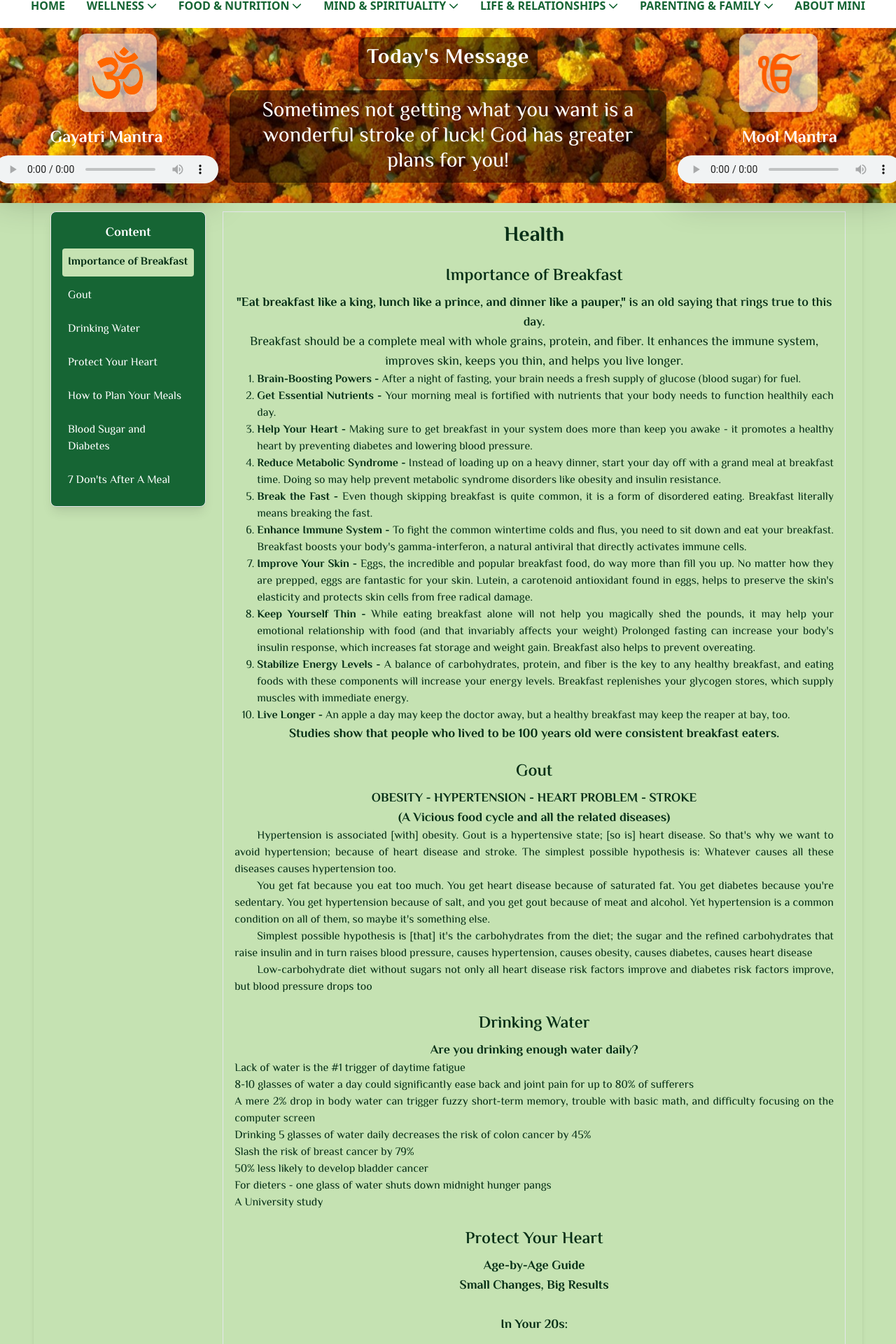
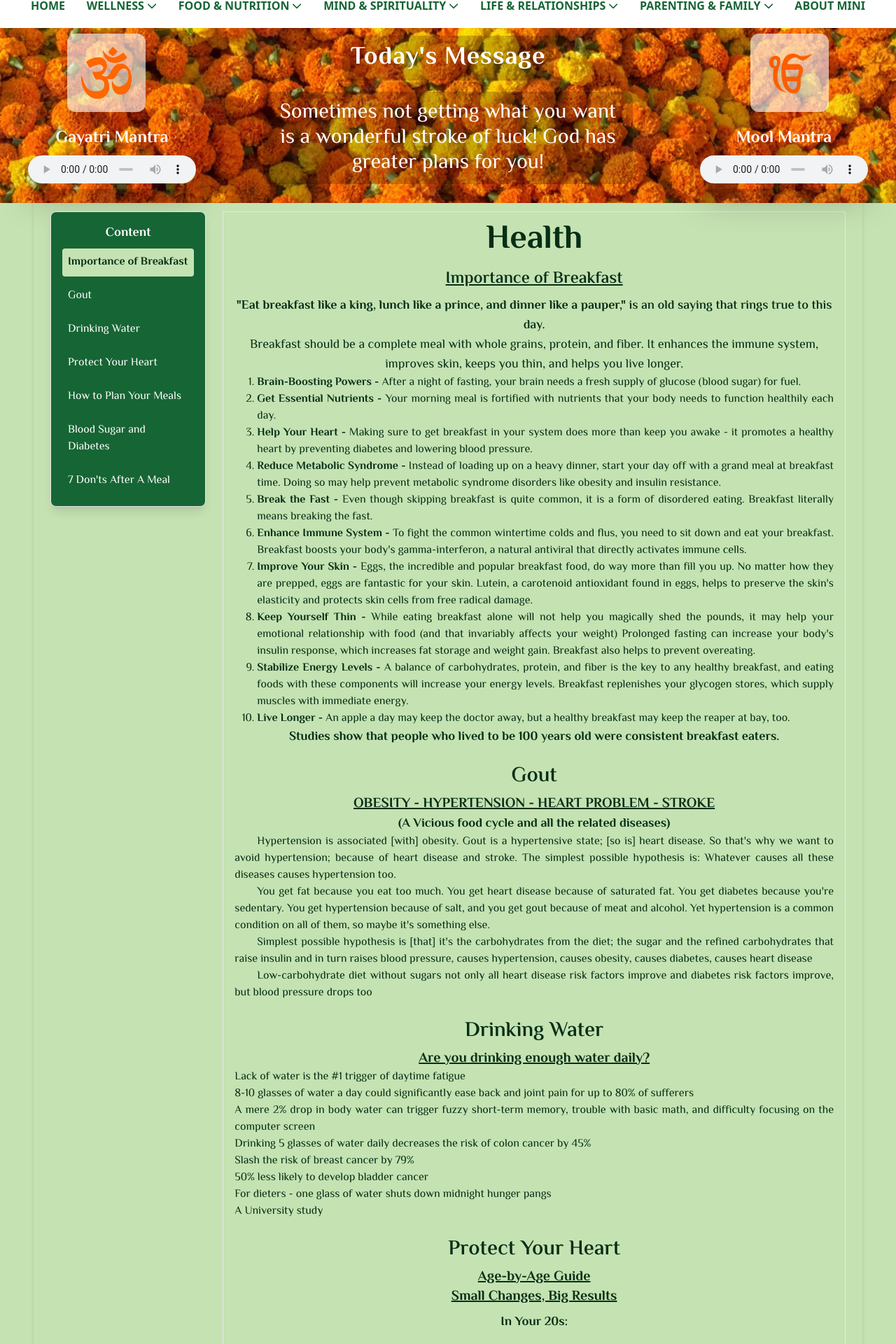
Before and after one commit to pratikdilipshinde/AyurvedicWisdom, a React (Vite) app: page /wellness/health in a window 1280 px wide. Shown: the part 156-2076 px from the top of the page at 70% size. Built offline with nearby package versions, Linux system fonts and the light colour scheme.

Commit message:
Modification Hero & Text Formatting commit - Upload Ayurvedic Wisdom React website

```diff
--- a/src/components/MessageQuote.jsx
+++ b/src/components/MessageQuote.jsx
@@ -4,17 +4,17 @@ import { motion } from 'framer-motion'
 const MessageQuote = () => {
   return (
     <motion.div
-        className="relative z-10 max-w-72 md:max-w-2xl p-6"
+        className="relative z-10 max-w-72 md:max-w-xl p-6"
         initial={{ opacity: 0, y: 30 }}
         animate={{ opacity: 1, y: 0 }}
         transition={{ duration: 1 }}
       >
 
 
-        <h2 className="font-messiri text-xl font-bold tracking-wide md:text-3xl text-white bg-black bg-opacity-50 p-3 rounded-xl w-fit m-auto">
+        <h2 className="font-messiri font-bold tracking-wide text-white bg-black bg-opacity-20 p-3 rounded-xl w-fit m-auto text-base md:text-2xl lg:text-3xl xl:text-4xl">
           Today's Message
         </h2>
-        <h3 className="font-messiri my-4 text-base md:text-3xl text-white bg-black bg-opacity-50 p-3 rounded-xl w-fit">
+        <h3 className="font-messiri my-4 text-white bg-black bg-opacity-20 p-3 rounded-xl w-fit text-base md:text-xl lg:text-2xl xl:text-3xl">
           Sometimes not getting what you want is a wonderful stroke of luck! God has greater plans for you!
         </h3>
 
--- a/src/components/banner.jsx
+++ b/src/components/banner.jsx
@@ -1,14 +1,14 @@
 import React from 'react'
-import gayatriMantra from '../assets/audio/GayatriMantra.mp3'
-import moolMantra from '../assets/audio/MoolMantra.mp3'
+import gayatriMantra from '../assets/audio/GayatriMantra.mp3';
+import moolMantra from '../assets/audio/MoolMantra.mp3';
 
 const Banner = () => {
   return (
-    <section className="relative w-full flex flex-row justify-center items-center gap-4 mt-16 md:gap-[40rem] 2xl:gap-[60%] md:py-2 py-2 md:mt-[-60px]">
+    <section className="relative w-full flex flex-row justify-center items-center mt-16 gap-4 md:gap-80 lg:gap-[55%] 2xl:gap-[60%] md:py-2 py-2 md:mt-[-60px]">
       {/* Gayatri Mantra Section */}
-      <div className="flex flex-col items-center justify-center bg-black bg-opacity-60 md:bg-transparent rounded-xl w-52 h-24 md:w-[30%] md:h-24 shadow-2xl p-2">
-        <h2 className="font-messiri text-white text-2xl font-bold mb-2">Gayatri Mantra</h2>
-        <audio loop controls className="w-44 md:w-80">
+      <div className="flex flex-col items-center justify-center bg-black bg-opacity-60 md:bg-transparent rounded-xl w-52 h-24 md:w-56 md:h-24 lg:w-64 lg:h-24 shadow-2xl p-2">
+        <h2 className="font-messiri text-white text-base md:text-lg lg:text-xl xl:text-2xl font-bold mb-2">Gayatri Mantra</h2>
+        <audio loop controls className="w-full">
           <source src={gayatriMantra} type="audio/mpeg" />
           {/* Fallback text for browsers that don't support the audio element */}
           Your browser does not support the audio element.
@@ -16,9 +16,9 @@ const Banner = () => {
       </div>
 
       {/* Mool Mantra Section */}
-      <div className="flex flex-col items-center justify-center bg-black bg-opacity-60 md:bg-transparent rounded-xl w-52 h-24 md:w-[30%] md:h-24 shadow-2xl p-2">
-        <h2 className="font-messiri text-white text-2xl font-bold mb-2">Mool Mantra</h2>
-        <audio loop controls className="w-44 md:w-80">
+      <div className="flex flex-col items-center justify-center bg-black bg-opacity-60 md:bg-transparent rounded-xl w-52 h-24 md:w-56 md:h-24 lg:w-64 lg:h-24 shadow-2xl p-2">
+        <h2 className="font-messiri text-white text-base md:text-lg lg:text-xl xl:text-2xl font-bold mb-2">Mool Mantra</h2>
+        <audio loop controls className="w-full">
           <source src={moolMantra} type="audio/mpeg" />
           {/* Fallback text for browsers that don't support the audio element */}
           Your browser does not support the audio element.
--- a/src/pages/Wellness/Health.jsx
+++ b/src/pages/Wellness/Health.jsx
@@ -47,11 +47,11 @@ const Health = () => {
 
         {/* Right Content Section */}
         <div className="w-4/5 h-fit overflow-y-auto p-4 border text-green-950">
-          <h1 className="text-3xl font-bold text-center">Health</h1>
+          <h1 className="text-5xl font-bold text-center">Health</h1>
 
           {/* Sections with Smooth Scrolling */}
-          <Element name="Importance of Breakfast" id="Importance of Breakfast" className="mt-4">
-            <h3 className="text-2xl font-semibold py-2 text-center">Importance of Breakfast</h3>
+          <Element name="Importance of Breakfast" id="Importance of Breakfast" className="mt-2">
+            <h3 className="text-2xl font-semibold py-2 text-center underline">Importance of Breakfast</h3>
             <h4 className="text-center text-lg font-semibold">
               <b>"Eat breakfast like a king, lunch like a prince, and dinner like a pauper,"</b> is an old saying that rings true to this day.
             </h4>
@@ -76,10 +76,11 @@ const Health = () => {
           </Element>
 
           <Element name="Gout" id="Gout" className="mt-4">
-            <h3 className="text-2xl font-semibold py-2 text-center">Gout</h3>
+            <h3 className="text-3xl font-semibold py-2 text-center">Gout</h3>
+            <h4 className="font-bold text-xl text-center underline">
+              OBESITY - HYPERTENSION - HEART PROBLEM - STROKE
+            </h4>
             <h4 className="font-bold text-lg text-center">
-              OBESITY - HYPERTENSION - HEART PROBLEM - STROKE
-              <br />
               (A Vicious food cycle and all the related diseases)
             </h4>
             <p className="text-green-950 text-justify text-indent-8">
@@ -99,8 +100,8 @@ const Health = () => {
           </Element>
 
           <Element name="Drinking Water" id="Drinking Water" className="mt-4">
-            <h3 className="text-2xl font-semibold py-2 text-center">Drinking Water</h3>
-            <h4 className="font-bold text-lg text-center">Are you drinking enough water daily?</h4>
+            <h3 className="text-3xl font-semibold py-2 text-center">Drinking Water</h3>
+            <h4 className="font-bold text-xl text-center underline">Are you drinking enough water daily?</h4>
             <p className='text-justify'>
               Lack of water is the #1 trigger of daytime fatigue
               <br />
@@ -121,13 +122,14 @@ const Health = () => {
           </Element>
 
           <Element name="Protect Your Heart" id="Protect Your Heart" className="mt-4">
-            <h3 className="text-2xl font-semibold py-2 text-center">Protect Your Heart</h3>
-            <h4 className='font-bold text-lg text-center'>
+            <h3 className="text-3xl font-semibold py-2 text-center">Protect Your Heart</h3>
+            <h4 className='font-bold text-xl text-center underline'>
               Age-by-Age Guide
               <br />
               Small Changes, Big Results
               <br />
-              <br />
+            </h4>
+            <h4 className='font-bold text-lg text-center mt-2'>
               In Your 20s:
             </h4>
             <h4 className='font-semibold text-lg pt-4'>Drink Water</h4>
@@ -214,7 +216,7 @@ const Health = () => {
             <h4 className='font-bold text-lg text-center'>20 - 30 - 40 - 50 - or 60 live life to the fullest. Be happy and healthy</h4>
           </Element>
           <Element name="How to Plan Your Meals" id="How to Plan Your Meals" className="mt-4">
-            <h3 className="text-2xl font-semibold py-2 text-center">How to Plan Your Meals</h3>
+            <h3 className="text-3xl font-semibold py-2 text-center">How to Plan Your Meals</h3>
             <p className='text-justify'>
               For protein (meats), use the size of your palm as a measurement.
               <br />
@@ -262,7 +264,7 @@ const Health = () => {
             <h4 className='font-bold text-lg text-right'>EXCERPT FROM TATHAASTU</h4>
           </Element>
           <Element name="Blood Sugar and Diabetes" id="Blood Sugar and Diabetes" className="mt-4">
-            <h3 className="text-2xl font-semibold py-2 text-center">Blood Sugar and Diabetes</h3>
+            <h3 className="text-3xl font-semibold py-2 text-center">Blood Sugar and Diabetes</h3>
             <p className='text-justify text-indent-8'>
               When you eat, your body breaks the food down into sugar and sends it to your blood stream. Then your Pancreas makes Insulin to help get the sugar into the cells for energy needed in your daily life.
             </p>
@@ -303,7 +305,7 @@ const Health = () => {
             <h4 className='font-bold text-lg text-center'>SO EARLY DETECTION IS A MUST</h4>
           </Element>
           <Element name="7 Don'ts After A Meal" id="7 Don'ts After A Meal" className="mt-4">
-            <h3 className="text-2xl font-semibold py-2 text-center">7 Don'ts After A Meal</h3>
+            <h3 className="text-3xl font-semibold py-2 text-center">7 Don'ts After A Meal</h3>
             <p className='text-justify'>
               <b>Don't smoke:</b> Experiment from experts proves that smoking a cigarette after meal is comparable to smoking 10 cigarettes (chance of cancer is higher).
             </p>
--- a/src/sections/Hero.jsx
+++ b/src/sections/Hero.jsx
@@ -7,6 +7,7 @@ import background from '../assets/images/background.jpg'
 import omLogo from '../assets/images/om.png'
 import onkarLogo from '../assets/images/onkar.png'
 import MessageQuote from '../components/MessageQuote'
+import gayatriMantra from '../assets/audio/GayatriMantra.mp3';
 
 const Hero = () => {
   return (
@@ -22,17 +23,18 @@ const Hero = () => {
 
       {/* Left Side Image */}
       <motion.div
-        className="absolute left-4 md:left-28 top-2 transform -translate-y-1/4 bg-white bg-opacity-60 rounded-xl p-4 shadow-lg w-16 h-16 flex items-center justify-center md:w-28 md:h-28"
+        className="absolute left-4 md:left-16 lg:left-14 xl:left-24 2xl:left-48 top-2 transform -translate-y-1/4 bg-white bg-opacity-60 rounded-xl p-4 shadow-lg w-16 h-16 flex items-center justify-center md:w-28 md:h-28"
         initial={{ opacity: 0, x: -50 }}
         animate={{ opacity: 1, x: 0 }}
         transition={{ duration: 1 }}
       >
         <img src={omLogo} alt="Om Symbol" className="w-16 h-16 md:w-20 md:h-20 object-contain" />
+
       </motion.div>
 
       {/* Right Side Image */}
       <motion.div
-        className="absolute right-4 md:right-28 top-2 transform -translate-y-1/4 bg-white bg-opacity-60 rounded-xl p-4 shadow-lg w-16 h-16 flex items-center justify-center md:w-28 md:h-28"
+        className="absolute right-4 md:right-16 lg:right-14 xl:right-24 2xl:right-48 top-2 transform -translate-y-1/4 bg-white bg-opacity-60 rounded-xl p-4 shadow-lg w-16 h-16 flex items-center justify-center md:w-28 md:h-28"
         initial={{ opacity: 0, x: 50 }}
         animate={{ opacity: 1, x: 0 }}
         transition={{ duration: 1 }}
```
Also changed, not shown: src/pages/Wellness/Healing.jsx (+10 -9 lines).
